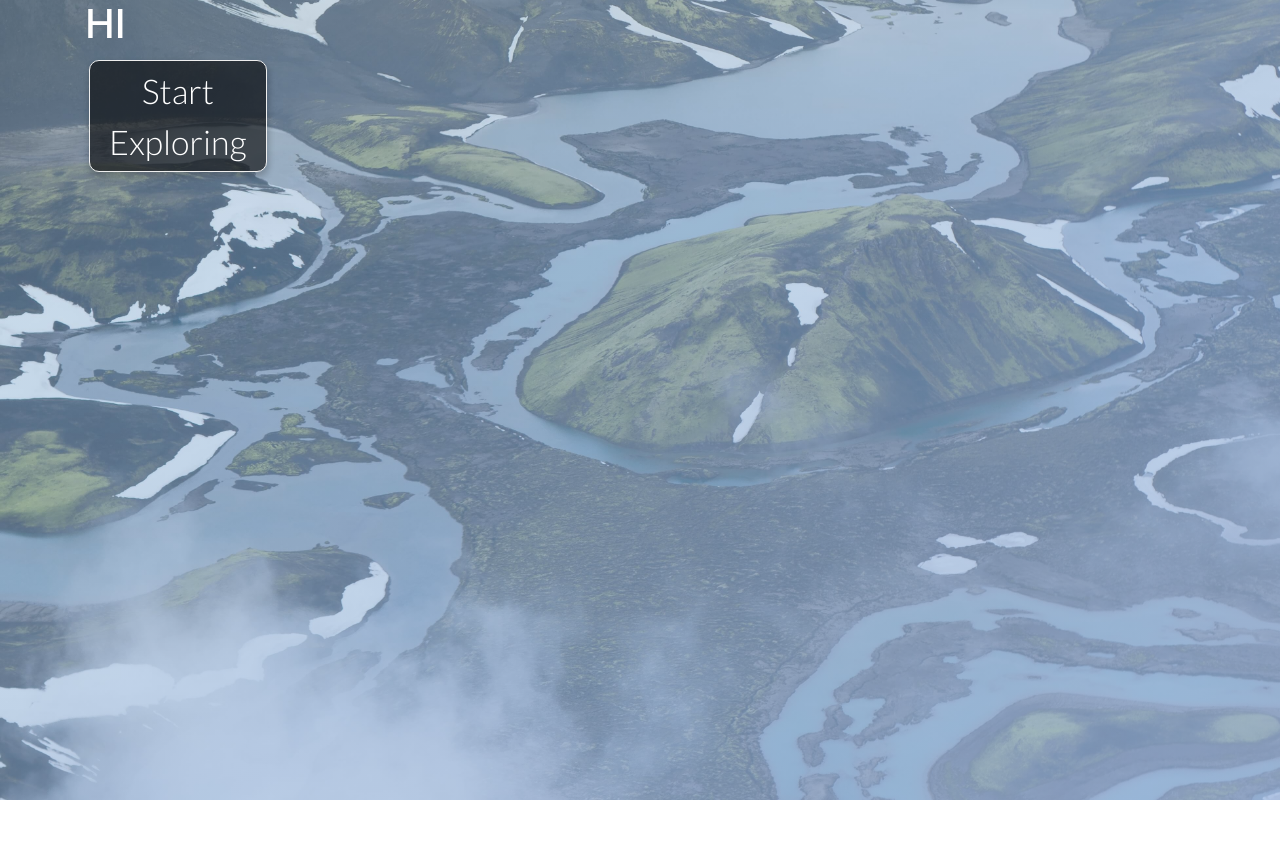
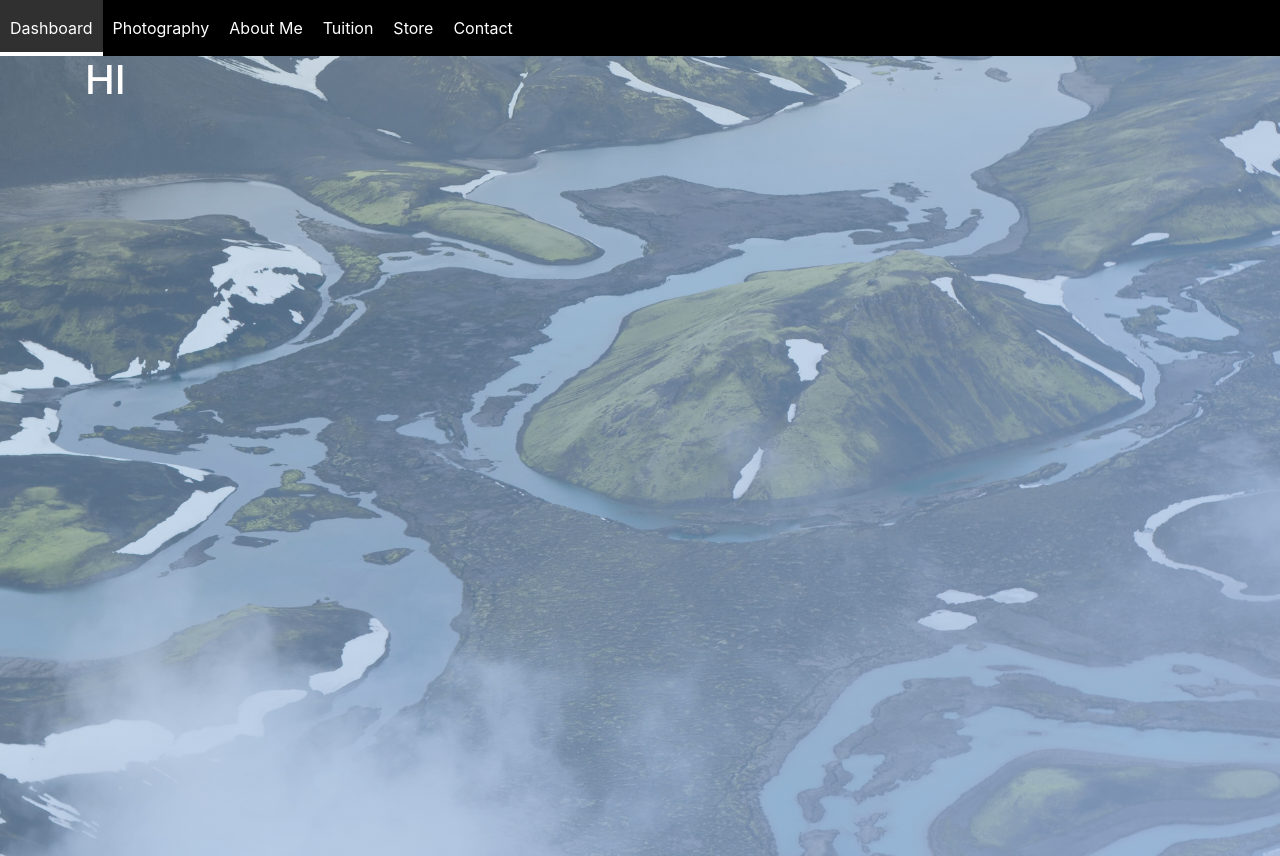
Before and after one commit to ElAndy94/capture, a React (Create React App) app: page /dashboard in a window 1280 px wide. Before the commit the page ends 800 px from the top, so only its background shows below. Built offline with nearby package versions, Linux system fonts and the light colour scheme.

Commit message:
Redux store fixed and navbar changes.

```diff
--- a/src/components/Layout/Layout.js
+++ b/src/components/Layout/Layout.js
@@ -1,4 +1,5 @@
 import React, { Component } from 'react';
+import { connect } from 'react-redux';
 
 import Aux from '../../hoc/Aux';
 import './Layout.css';
@@ -10,7 +11,7 @@ class Layout extends Component {
     return (
       <Aux>
         {
-          this.props.isClear ?
+          this.props.accessedPage ?
           <div>
             <Toolbar />
             <main className="Content">{this.props.children}</main>
@@ -25,4 +26,8 @@ class Layout extends Component {
   };
 };
 
-export default Layout;
+const mapStateToProps = state => ({
+  accessedPage: state.auth.accessedPage,
+});
+
+export default connect(mapStateToProps, null)(Layout);
--- a/src/components/Navigation/NavigationItems/NavigationItem/NavigationItem.css
+++ b/src/components/Navigation/NavigationItems/NavigationItem/NavigationItem.css
@@ -16,7 +16,7 @@
 .NavigationItem a:hover,
 .NavigationItem a:active,
 .NavigationItem a.active {
-  color: #40A4C8;
+  color: #303030;
 }
 
 @media (min-width: 500px) {
@@ -29,7 +29,7 @@
   }
 
   .NavigationItem a {
-    color: white;
+    color: rgb(255, 255, 255);
     height: 100%;
     padding: 16px 10px;
     border-bottom: 4px solid transparent;
@@ -38,8 +38,8 @@
   .NavigationItem a:hover,
   .NavigationItem a:active,
   .NavigationItem a.active {
-    background-color: #326299;
-    border-bottom: 4px solid #40A4C8;
-    color: white;
+    background-color: #303030;
+    border-bottom: 4px solid rgb(255, 255, 255);
+    color: rgb(255, 255, 255);
   }
 }
--- a/src/components/Navigation/NavigationItems/NavigationItems.js
+++ b/src/components/Navigation/NavigationItems/NavigationItems.js
@@ -5,6 +5,7 @@ import './NavigationItems.css';
 
 const navigationItems = () => (
   <ul className="NavigationItems">
+  <NavigationItem link="/dashboard">Dashboard</NavigationItem>
     <NavigationItem link="/photography">Photography</NavigationItem>
     <NavigationItem link="/aboutMe">About Me</NavigationItem>
     <NavigationItem link="/tuition">Tuition</NavigationItem>
--- a/src/components/Navigation/Toolbar/Toolbar.css
+++ b/src/components/Navigation/Toolbar/Toolbar.css
@@ -4,7 +4,7 @@
   position: fixed;
   top: 0;
   left: 0;
-  background-color: #26486e;
+  background-color: #000000;
   display: flex;
   justify-content: space-between;
   align-items: center;
--- a/src/containers/Dashboard/Dashboard.js
+++ b/src/containers/Dashboard/Dashboard.js
@@ -4,7 +4,7 @@ import { connect } from 'react-redux';
 
 import './Dashboard.css';
 import * as actions from '../../store/actions/index';
-import Button from '../../components/UI/Button/Button';
+// import Button from '../../components/UI/Button/Button';
 
 class Dashboard extends Component {
   constructor(props) {
@@ -13,11 +13,11 @@ class Dashboard extends Component {
     this.state = {}
   }
 
-  componentWillMount() {
+  componentDidMount() {
     this.props.onAccessPage();
   }
 
-  onClicking() {
+  onClicking = () => {
     console.log(this.props.accessedPage);
   }
 
@@ -27,7 +27,7 @@ class Dashboard extends Component {
       <div className="background-img">
         <div className="container">
           <h1 id="dash-title">Hi</h1>
-          <Button btnType="Enter" clicked={this.onClicking}> Start Exploring </Button>
+          {/* <Button btnType="Enter" clicked={this.onClicking}> Start Exploring </Button> */}
         </div>
       </div>
     );
--- a/src/store/reducers/auth.js
+++ b/src/store/reducers/auth.js
@@ -6,14 +6,10 @@ const initialState = {
 };
 
 const authStart = (state, action) => {
-    console.log('hi');
     return updateObject(state, {accessedPage: true});
 };
 
-setTimeout(function(){ console.log(initialState.accessedPage); }, 3000);
-
 const reducer = (state = initialState, action) => {
-    console.log(state);
     switch (action.type) {
         case actionTypes.AUTH_START: return authStart(state, action);
         default:
```
